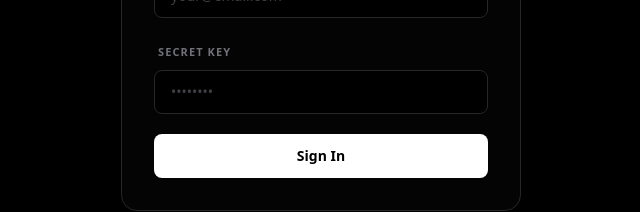
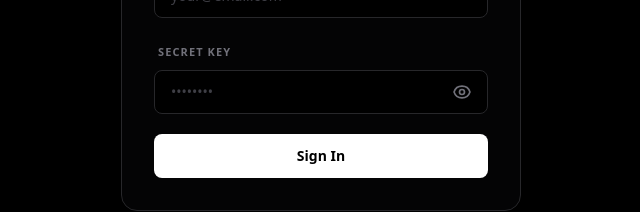
Before and after one commit to Yash-bharadwaj/revealMagic, a React (Vite) app: page /#/ in a window 1280 px wide. Shown: the part 391-603 px from the top of the page, without its empty margins (319-959 px from the left). Built offline with nearby package versions, Linux system fonts and the light colour scheme; no server answers; a web font is replaced by a local one.

Commit message:
Remove navbar from admin dashboard and add password visibility toggle to login page

```diff
--- a/pages/AdminDashboard.tsx
+++ b/pages/AdminDashboard.tsx
@@ -1,6 +1,5 @@
 
 import React, { useState, useEffect } from 'react';
-import { Navbar } from '../components/Navbar';
 import { ConfirmDialog } from '../components/ConfirmDialog';
 import { Toast } from '../components/Toast';
 import { Performer, User } from '../types';
@@ -202,8 +201,6 @@
 
   return (
     <div className="min-h-screen bg-black text-white font-sans selection:bg-zinc-800 selection:text-white">
-      <Navbar />
-
       <main className="max-w-7xl mx-auto px-4 sm:px-6 py-6 sm:py-8">
         {/* Header Section */}
         <header className="flex items-center justify-between gap-4 mb-6">
--- a/pages/LoginPage.tsx
+++ b/pages/LoginPage.tsx
@@ -6,6 +6,7 @@
 const LoginPage: React.FC = () => {
   const [email, setEmail] = useState('');
   const [password, setPassword] = useState('');
+  const [showPassword, setShowPassword] = useState(false);
   const [error, setError] = useState('');
   const [isLoading, setIsLoading] = useState(false);
   const navigate = useNavigate();
@@ -72,15 +73,35 @@
             </div>
             <div className="space-y-2">
               <label className="text-[11px] font-bold uppercase tracking-widest text-zinc-500 ml-1">Secret Key</label>
+              <div className="relative">
                 <input
-                type="password"
+                  type={showPassword ? "text" : "password"}
                   value={password}
                   onChange={(e) => setPassword(e.target.value)}
-                className="w-full bg-black border border-zinc-800 rounded-lg px-4 h-11 text-sm text-white placeholder:text-zinc-700 focus:outline-none focus:border-white transition-colors"
+                  className="w-full bg-black border border-zinc-800 rounded-lg px-4 pr-12 h-11 text-sm text-white placeholder:text-zinc-700 focus:outline-none focus:border-white transition-colors"
                   placeholder="••••••••"
                   required
                   disabled={isLoading}
                 />
+                <button
+                  type="button"
+                  onClick={() => setShowPassword(!showPassword)}
+                  className="absolute right-3 top-1/2 -translate-y-1/2 text-zinc-500 hover:text-white transition-colors p-1 focus:outline-none"
+                  aria-label={showPassword ? "Hide password" : "Show password"}
+                  disabled={isLoading}
+                >
+                  {showPassword ? (
+                    <svg className="w-5 h-5" fill="none" stroke="currentColor" viewBox="0 0 24 24">
+                      <path strokeLinecap="round" strokeLinejoin="round" strokeWidth="2" d="M13.875 18.825A10.05 10.05 0 0112 19c-4.478 0-8.268-2.943-9.543-7a9.97 9.97 0 011.563-3.029m5.858.908a3 3 0 114.243 4.243M9.878 9.878l4.242 4.242M9.88 9.88l-3.29-3.29m7.532 7.532l3.29 3.29M3 3l3.29 3.29m13.42 13.42l-3.29-3.29m0 0L3 3m16.71 16.71L20.71 20.71" />
+                    </svg>
+                  ) : (
+                    <svg className="w-5 h-5" fill="none" stroke="currentColor" viewBox="0 0 24 24">
+                      <path strokeLinecap="round" strokeLinejoin="round" strokeWidth="2" d="M15 12a3 3 0 11-6 0 3 3 0 016 0z" />
+                      <path strokeLinecap="round" strokeLinejoin="round" strokeWidth="2" d="M2.458 12C3.732 7.943 7.523 5 12 5c4.478 0 8.268 2.943 9.542 7-1.274 4.057-5.064 7-9.542 7-4.477 0-8.268-2.943-9.542-7z" />
+                    </svg>
+                  )}
+                </button>
+              </div>
             </div>
 
             <button
```
Also changed, not shown: 2 other files (tests, documents, lock files or other folders). Lines whose indentation alone changed are shown as unchanged.
